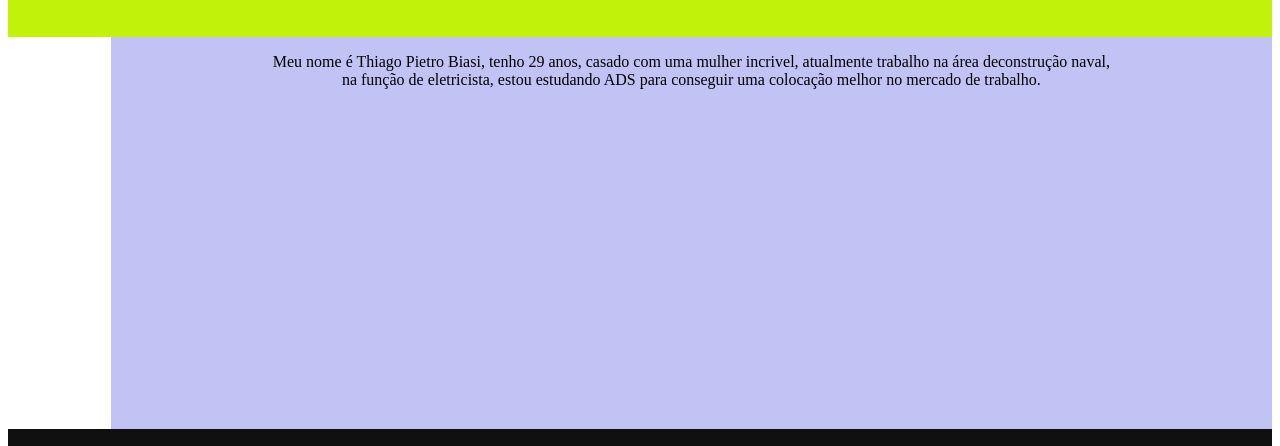
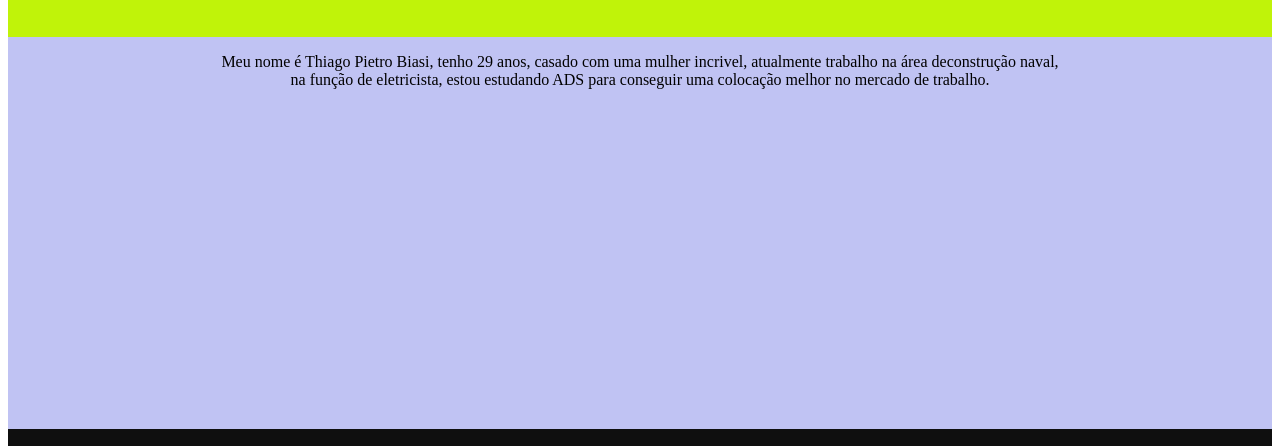
Before and after one commit to ThiagoPietr0/Thiago4668900, a plain HTML site: page index.html in a window 1280 px wide. Shown: the part 119-565 px from the top of the page. Drawn offline with Linux system fonts and the light colour scheme.

Commit message:
Update index.html

```diff
--- a/index.html
+++ b/index.html
@@ -33,7 +33,7 @@
 
 
         .principal {
-            grid-column-start: 4;
+            grid-column-start: 1;
             grid-column-end: 12;
             padding-left: 25px;
             padding-right: 25px;
```
